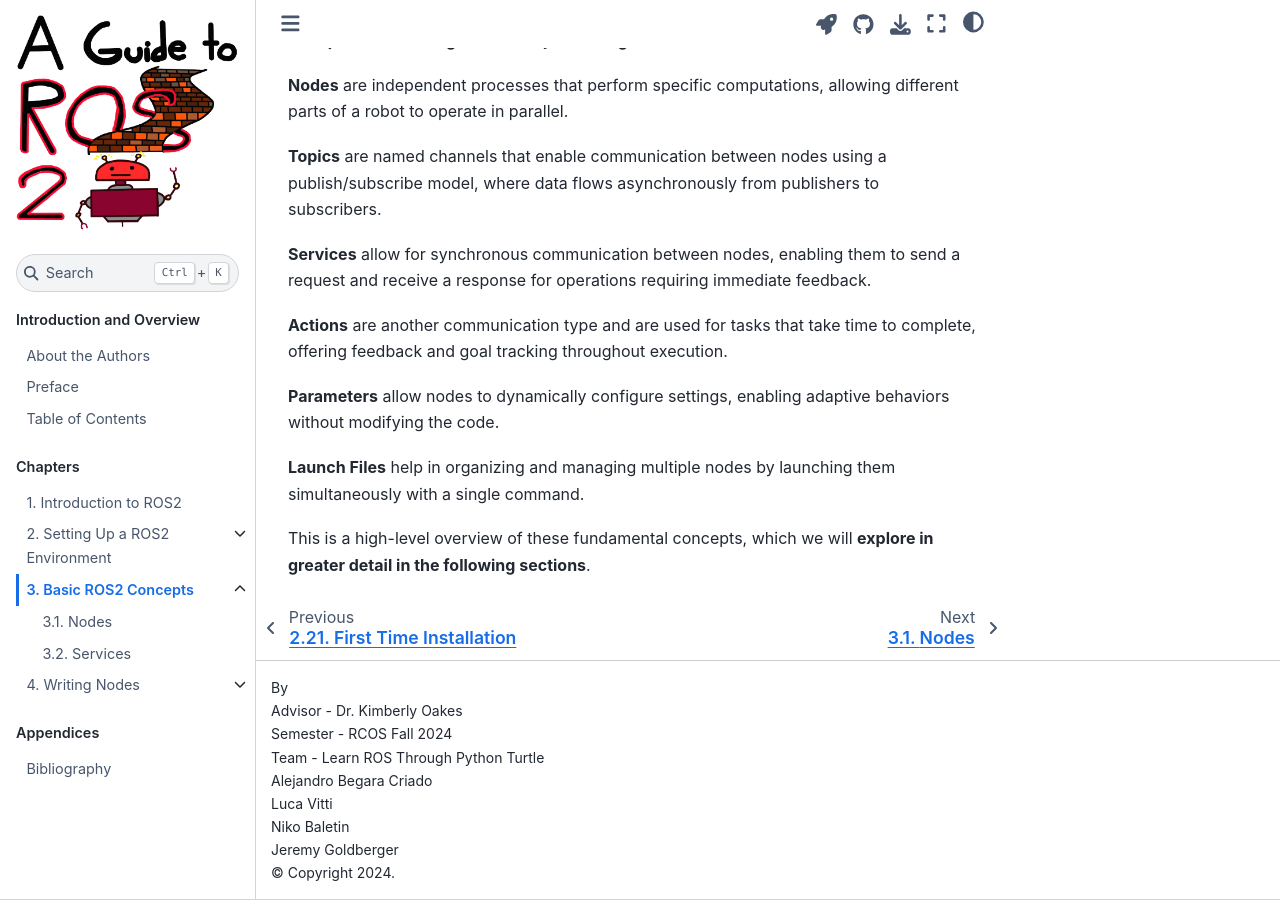
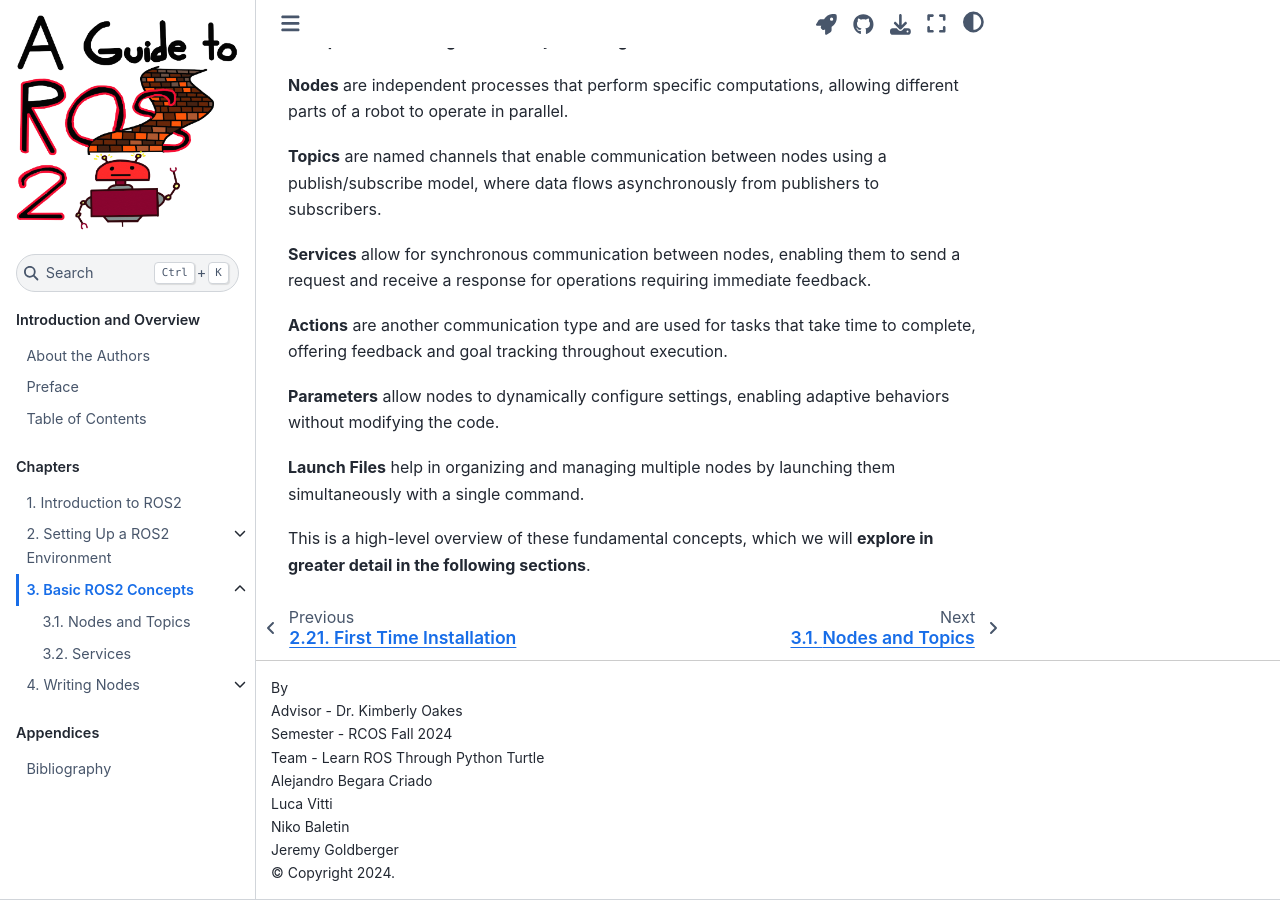
Before and after one commit to AlejandrooBC/ros2-tutorial-book, a Jupyter Book: the page built from book/CHAPTERS/03_Basic_ROS2_Concepts.ipynb, in a window 1280 px wide and 900 px high, scrolled down 718 px. Built offline with Jupyter Book 1.0.4 settings and Sphinx 7.4.7 and the Sphinx Book theme 1.1.4, drawn with Linux system fonts in a browser that asks for light colours; pages that are not in the unit, such as notebooks, are missing from menus.

Commit message:
Changed nodes chapter name

```diff
--- a/_toc.yml
+++ b/_toc.yml
@@ -24,7 +24,7 @@ parts:
         - file: book/CHAPTERS/02_Setting_Up_an_Environment/DockerInstallation
       - file: book/CHAPTERS/03_Basic_ROS2_Concepts
         sections:
-          - file: book/CHAPTERS/03_Basic_Concepts/Nodes
+          - file: book/CHAPTERS/03_Basic_Concepts/Nodes_and_Topics
           - file: book/CHAPTERS/03_Basic_Concepts/Services
       - file: book/CHAPTERS/06_Writing_Nodes/WritingNodes
         sections:
```
Also changed, not shown: book/CHAPTERS/03_Basic_Concepts/Nodes_and_Topics.ipynb.
